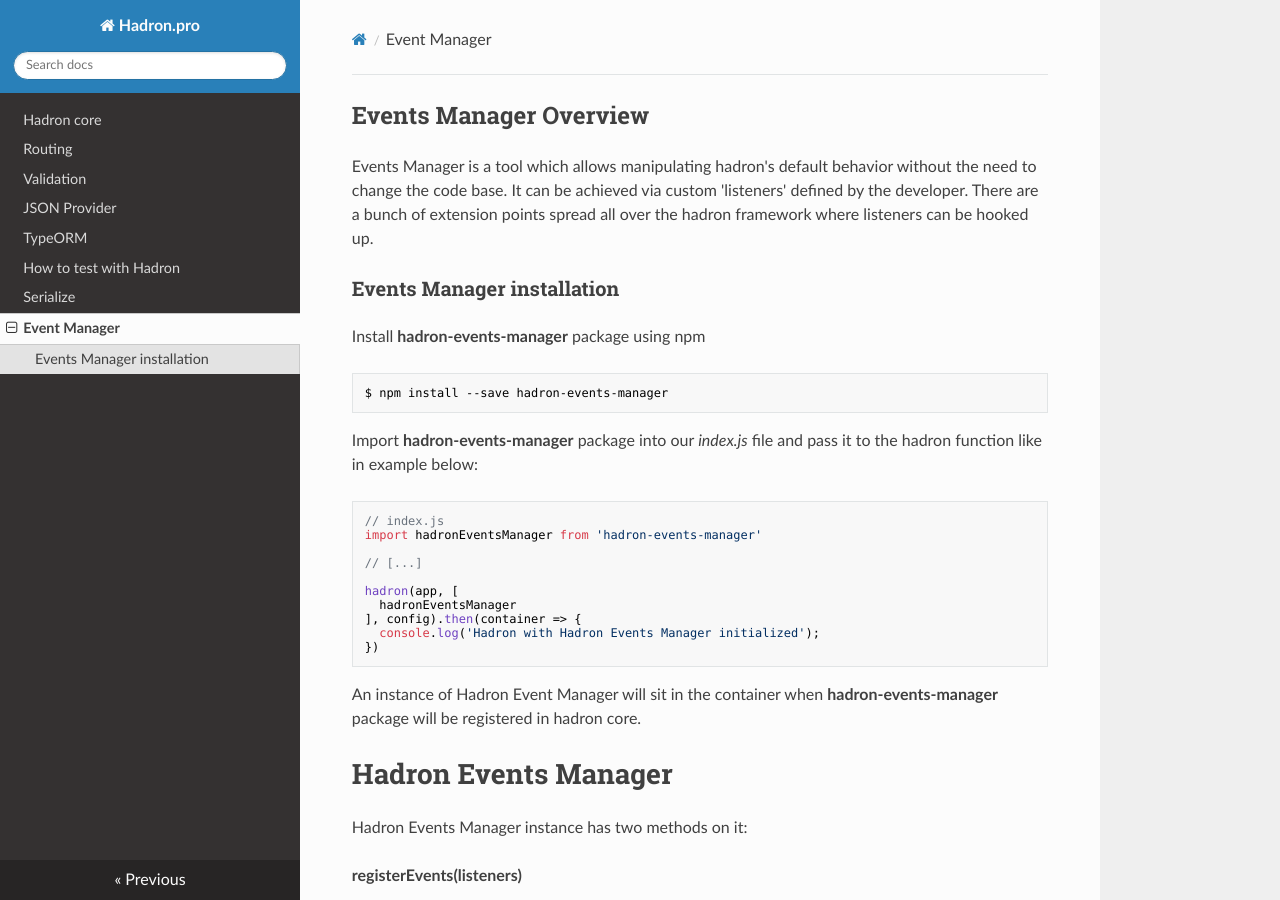
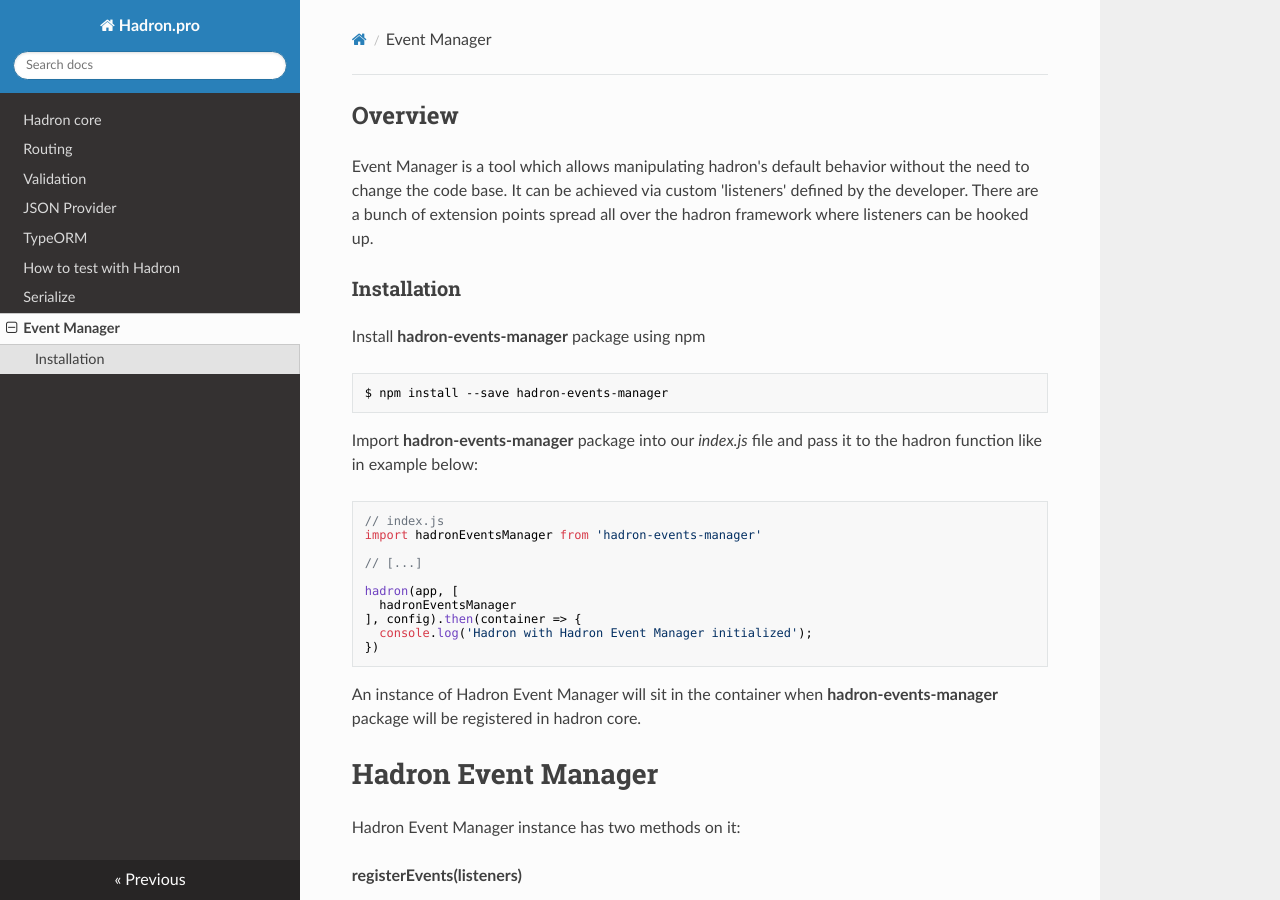
Before and after one commit to SimonGenin/hadron-docs, an MkDocs documentation site: the page built from src/event-manager.md, in a window 1280 px wide and 900 px high. Built offline with MkDocs 1.6.1, drawn with Linux system fonts in a browser that asks for light colours; nearby versions of some CDN libraries; old or Windows-style settings are respelled for this version of MkDocs.

Commit message:
solve conflicts

````diff
--- a/mkdocs.yml
+++ b/mkdocs.yml
@@ -14,7 +14,7 @@
     # - Customize: customize.md
     # - Docker: docker.md
     - Serialize: serializer.md
-    - Event Manager: events-manager.md
+    - Event Manager: event-manager.md
 
 
 theme: readthedocs
--- a/src/events-manager.md
+++ b/src/event-manager.md
@@ -1,8 +1,8 @@
-## Events Manager Overview
+##Overview
 
-Events Manager is a tool which allows manipulating hadron's default behavior without the need to change the code base. It can be achieved via custom 'listeners' defined by the developer. There are a bunch of extension points spread all over the hadron framework where listeners can be hooked up.
+Event Manager is a tool which allows manipulating hadron's default behavior without the need to change the code base. It can be achieved via custom 'listeners' defined by the developer. There are a bunch of extension points spread all over the hadron framework where listeners can be hooked up.
 
-### Events Manager installation
+### Installation
 Install **hadron-events-manager** package using npm
 ```bash
 $ npm install --save hadron-events-manager
@@ -18,15 +18,15 @@
 hadron(app, [
   hadronEventsManager
 ], config).then(container => {
-  console.log('Hadron with Hadron Events Manager initialized');
+  console.log('Hadron with Hadron Event Manager initialized');
 })
 ```
 
 An instance of Hadron Event Manager will sit in the container when **hadron-events-manager** package will be registered in hadron core.
 
-#Hadron Events Manager
+#Hadron Event Manager
 
-Hadron Events Manager instance has two methods on it:
+Hadron Event Manager instance has two methods on it:
 
 **registerEvents(listeners)**
 
````
